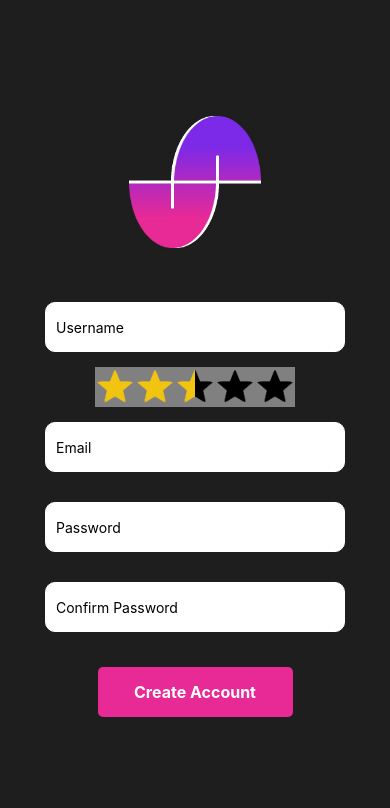
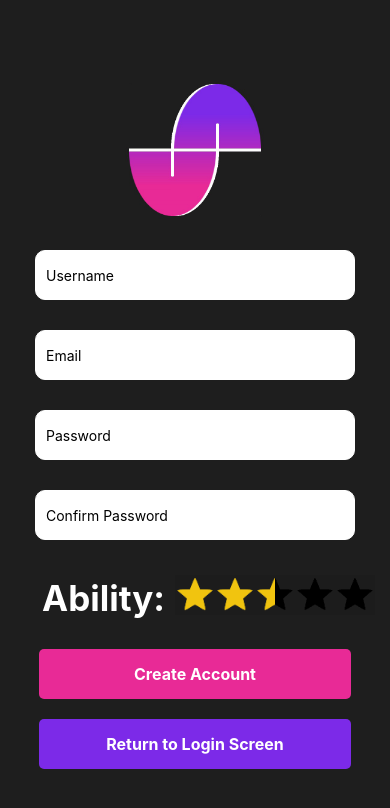
Before and after one commit to Kealen-Pillay/SportsHub, a React Native app: screen /Register in a window 390 px wide. Shown: the top 808 px of the page. Built offline with nearby package versions, Linux system fonts and the light colour scheme; no server answers.

Commit message:
Added rating and return home button

```diff
--- a/components/screens/registerscreen/RegisterScreen.js
+++ b/components/screens/registerscreen/RegisterScreen.js
@@ -13,12 +13,29 @@ import { firestore } from "../../../firestore";
 import { useNavigation } from "../../../node_modules/@react-navigation/core";
 import { Rating } from "react-native-ratings";
 
+const RatingBox = () => {
+  const [rating, setRating] = useState("");
+
+  return (
+    <View style={styles.ratingsContainer}>
+      <Text style={styles.abilityText}>Ability:</Text>
+      <Rating
+        type="custom"
+        onFinishRating={(rating) => setRating(rating)}
+        ratingBackgroundColor={"black"}
+        readonly={false}
+        tintColor={"#1E1E1E"}
+        style={styles.rating}
+      />
+    </View>
+  );
+};
+
 const RegisterScreen = () => {
   const [username, setUsername] = useState("");
   const [email, setEmail] = useState("");
   const [password, setPassword] = useState("");
   const [confpassword, setConfpassword] = useState("");
-  const [rating, setRating] = useState("");
 
   const navigation = useNavigation();
 
@@ -33,20 +50,17 @@ const RegisterScreen = () => {
 
   const handleSignUp = () => {
     if (username.length < 3) {
-      // alert("Username must be at least 3 characters");
-    }
-    else if (email.length == 0) {
+      alert("Username must be at least 3 characters");
+    } else if (email.length == 0) {
       alert("Please enter an email");
     } else if (!email.match(/\w+@[A-Za-z_]+\.[A-Za-z]{2,6}/)) {
       alert("Please enter an email of the format: example@gmail.com");
-    }
-    else if (password.length < 6) {
+    } else if (password.length < 6) {
       alert("Password must be at least 6 characters");
     } else if (password != confpassword) {
       alert("Passwords do not match! Please try again.");
-    }
-    else {
-      addUser()
+    } else {
+      addUser();
       auth
         .createUserWithEmailAndPassword(email, password)
         .then((userCredentials) => {
@@ -56,7 +70,6 @@ const RegisterScreen = () => {
         .catch((error) => alert(error.message));
     }
   };
-
 
   const addUser = () => {
     firestore
@@ -69,28 +82,10 @@ const RegisterScreen = () => {
       })
       .then(function (docRef) {
         console.log("Document written with ID: ", docRef.id);
-        // showMessage({
-        //   message: "User added!",
-        //   type: "success",
-        //   hideStatusBar: true,
-        // });
       })
-      // .then(() => {
-      //   navigation.navigate("TempEvent");
-      // })
       .catch(function (error) {
         console.error("Error adding document: ", error);
-        // showMessage({
-        //   message: "ERROR adding user",
-        //   type: "danger",
-        //   hideStatusBar: true,
-        // });
       });
-  };
-
-
-  const ratingCompleted = (rating) => {
-    console.log("Rating is: " + rating);
   };
 
   return (
@@ -105,14 +100,6 @@ const RegisterScreen = () => {
           placeholder="Username"
           value={username}
           onChangeText={(text) => setUsername(text)}
-        />
-
-        <Rating
-          type="custom"
-          onFinishRating={(rating) => setRating(rating)}
-          ratingBackgroundColor={"black"}
-          readonly={false}
-          tintColor={"grey"}
         />
 
         <TextInput
@@ -137,13 +124,15 @@ const RegisterScreen = () => {
           secureTextEntry
         />
       </View>
+      <RatingBox />
       <View style={styles.buttonContainer}>
-        <TouchableOpacity
-          testID="registerButton"
-          style={styles.button}
-          onPress={handleSignUp}
-        >
+        <TouchableOpacity style={styles.button} onPress={handleSignUp}>
           <Text style={styles.buttonText}>Create Account</Text>
+        </TouchableOpacity>
+      </View>
+      <View style={styles.returnContainer}>
+        <TouchableOpacity style={styles.returnButton}>
+          <Text style={styles.buttonText}>Return to Login Screen</Text>
         </TouchableOpacity>
       </View>
     </KeyboardAvoidingView>
@@ -165,19 +154,19 @@ const styles = StyleSheet.create({
     borderWidth: 1,
     borderColor: "white",
     borderRadius: 10,
-    width: 300,
+    width: 320,
     height: 50,
     paddingLeft: 10,
     margin: 15,
   },
   logo: {
-    marginBottom: 30,
+    marginBottom: 10,
     width: 150,
     height: 150,
   },
   button: {
     backgroundColor: "#E82A96",
-    width: "50%",
+    width: "80%",
     borderRadius: 5,
     height: 50,
     justifyContent: "center",
@@ -194,4 +183,33 @@ const styles = StyleSheet.create({
     justifyContent: "center",
     alignItems: "center",
   },
+  abilityText: {
+    color: "white",
+    fontWeight: "bold",
+    fontSize: 35,
+    alignItems: "flex-start",
+    marginRight: 10,
+    marginTop: 2,
+    marginLeft: 3,
+  },
+  ratingsContainer: {
+    flexDirection: "row",
+    backgroundColor: "#1e1e1e",
+    width: "80%",
+    marginTop: 20,
+    marginBottom: 10,
+  },
+  returnContainer: {
+    width: "100%",
+    justifyContent: "center",
+    alignItems: "center",
+  },
+  returnButton: {
+    backgroundColor: "#7C2AE8",
+    width: "80%",
+    borderRadius: 5,
+    height: 50,
+    justifyContent: "center",
+    alignItems: "center",
+  },
 });
--- a/package.json
+++ b/package.json
@@ -20,6 +20,7 @@
     "react": "17.0.1",
     "react-dom": "17.0.1",
     "react-native": "0.64.3",
+    "react-native-paper": "^4.12.0",
     "react-native-ratings": "^8.1.0",
     "react-native-safe-area-context": "3.3.2",
     "react-native-screens": "~3.10.1",
```
Also changed, not shown: 1 other file (tests, documents, lock files or other folders).
